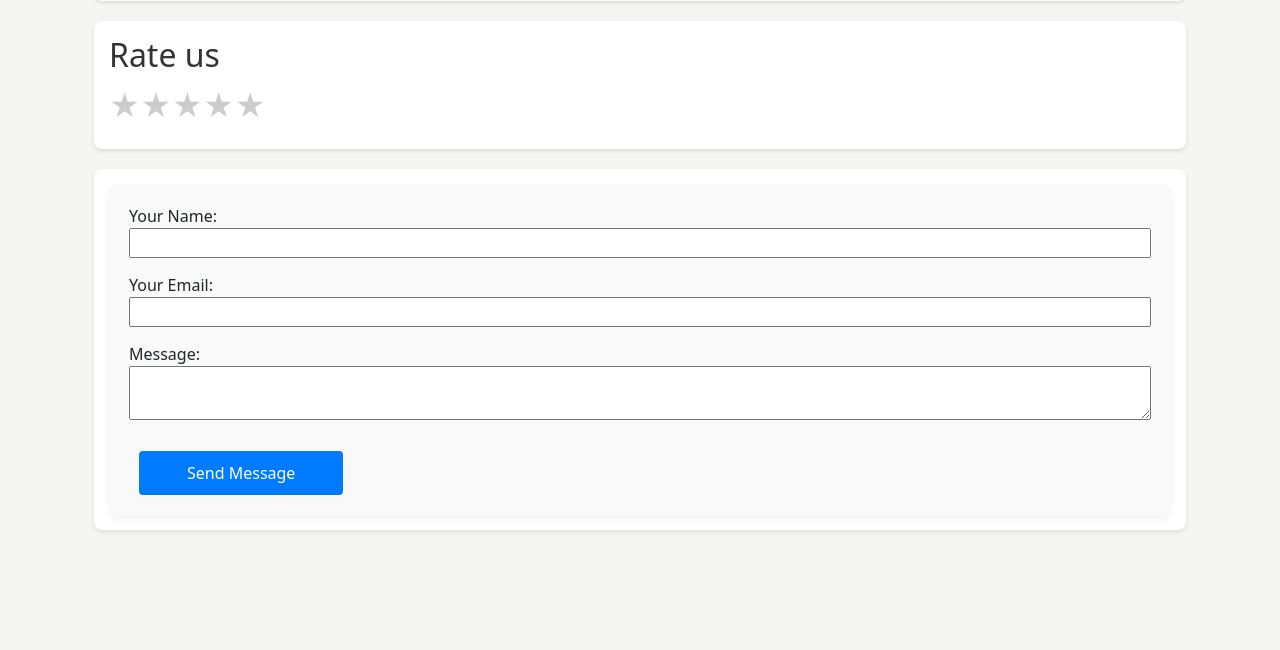
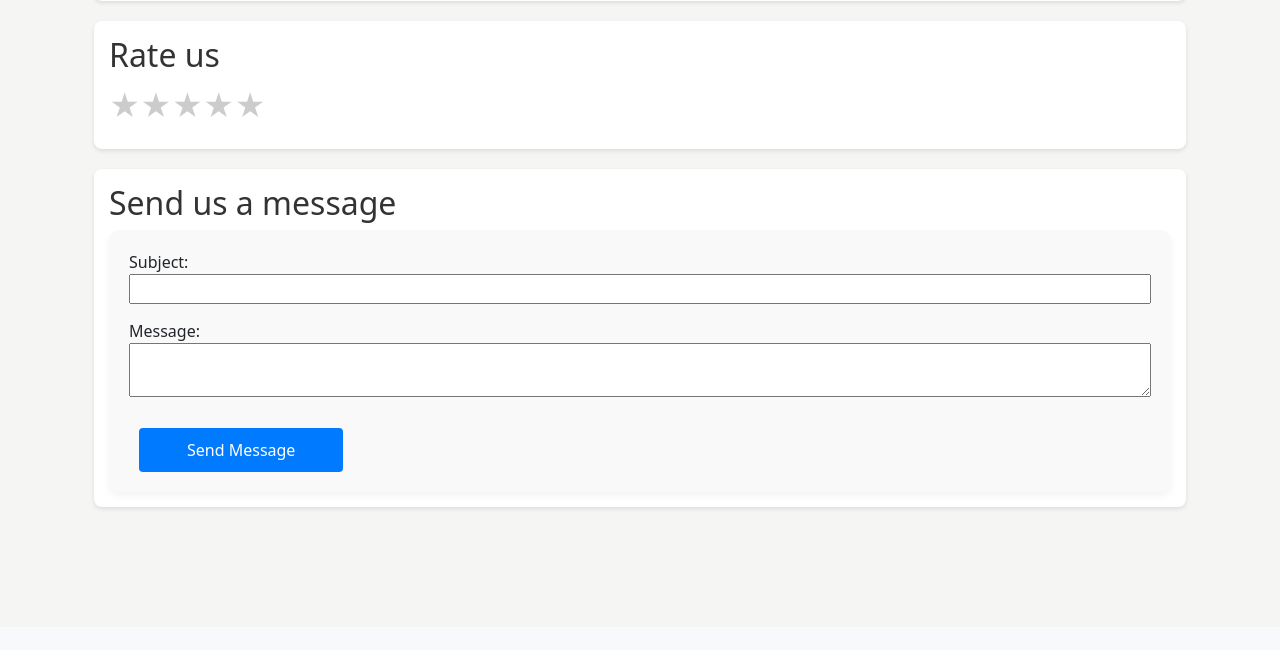
Before and after one commit to beny-bee/Wave2Page, a Flask app: page /contact in a window 1280 px wide. Shown: the part 512-1162 px from the top of the page. After the commit the page ends 1023 px from the top, so only its background shows below. Run offline with Flask 3, Linux system fonts and the light colour scheme; some libraries are stand-ins or nearby versions.

Commit message:
Added contact message

```diff
--- a/app/templates/contact.html
+++ b/app/templates/contact.html
@@ -175,21 +175,55 @@
     </div>
 </div>
 
+<script>
+    // Get the selected radio button value
+    function getSelectedRating() {
+        var selectedRating;
+        // Get all radio buttons with the name "rating"
+        var ratingRadios = document.getElementsByName('rating');
+        // Loop through each radio button to find the selected one
+        for (var i = 0; i < ratingRadios.length; i++) {
+            if (ratingRadios[i].checked) {
+                // If a radio button is checked, set its value to selectedRating
+                selectedRating = ratingRadios[i].value;
+                break;
+            }
+        }
+        return selectedRating;
+    }
+    function createMailtoLink() {
+      // Get user input for subject and body
+      var userSubject = encodeURIComponent(document.getElementById('name').value);
+      var userBody = encodeURIComponent(document.getElementById('message').value);
+
+      var finalBody = userBody;
+      // Additional rating information to append to the body
+      rating = getSelectedRating();
+      if (rating){
+        var extraInfo = "Rating " + rating;
+        finalBody = finalBody + "%0A%0A" + encodeURIComponent(extraInfo);
+      }
+      // Create the mailto link with user input and additional information
+      var mailtoLink = "mailto:developers@wave2page.com" +
+                       "?subject=" + userSubject +
+                       "&body=" + finalBody;
+      // Open the default email client with the pre-filled draft
+      window.location.href = mailtoLink;
+    }
+</script>
+
 <div class="contact-form-container">
-    <form class="contact-form" action="{{ url_for('submit') }}" method="POST">
+    <h2>Send us a message</h2>
+    <form class="contact-form"  method="GET">
         <div class="form-group">
-            <label for="name">Your Name:</label>
-            <input type="text" id="name" name="name" required>
-        </div>
-        <div class="form-group">
-            <label for="email">Your Email:</label>
-            <input type="email" id="email" name="email" required>
+            <label for="name">Subject:</label>
+            <input type="text" id="name" name="subject" required>
         </div>
         <div class="form-group">
             <label for="message">Message:</label>
-            <textarea id="message" name="message" required></textarea>
+            <textarea id="message" name="body" required></textarea>
         </div>
-        <button type="submit" class="custom-button">Send Message</button>
+        <button type="submit" class="custom-button" onclick="createMailtoLink()">Send Message</button>
     </form>
 </div>
 {% endblock %}
--- a/data/midi/place/transcription.txt
+++ b/data/midi/place/transcription.txt
@@ -1 +1 @@
-I'll place my heart on your handmade bruises Heal your scars without lame excuses I can be your happy place With me you won't know heartache I can be your happy place With me you won't know heartache I can be your happy place With me you won't know heartache I can be your happy place With me you won't know heartache I can be your happy place With me you won't know heartache I can be your happy place With me you won't know heartache
+I'll place my heart on your handmade bruises Heal your scars without lame excuses I can be your happy place With me you won't know heartache I can be your happy place With me you won't know heartache I can be your happy place With me you won't know heartache
--- a/src/Wav2Midi/wav2midi.py
+++ b/src/Wav2Midi/wav2midi.py
@@ -57,7 +57,7 @@ def instrument_name_to_program(instrument_name):
     elif instrument_name == 'vocals':
         return 52
     elif instrument_name == 'bass':
-        return 32
+        return 33
     elif instrument_name == 'guitar':
         return 26
     elif instrument_name == 'drums':
```
Also changed, not shown: app/app.py (+37 -37 lines), app/templates/about.html (+4 -4 lines), app/static/imagesFeatures/featureConversion.jpg (renamed from app/static/images/features/featureConversion.jpg), app/static/imagesFeatures/featureQuality.jpg (renamed from app/static/images/features/featureQuality.jpg), app/static/imagesFeatures/featureServices.jpg (renamed from app/static/images/features/featureServices.jpg), app/static/imagesFeatures/featureYoutube.jpg (renamed from app/static/images/features/featureYoutube.jpg), 6 other files.
